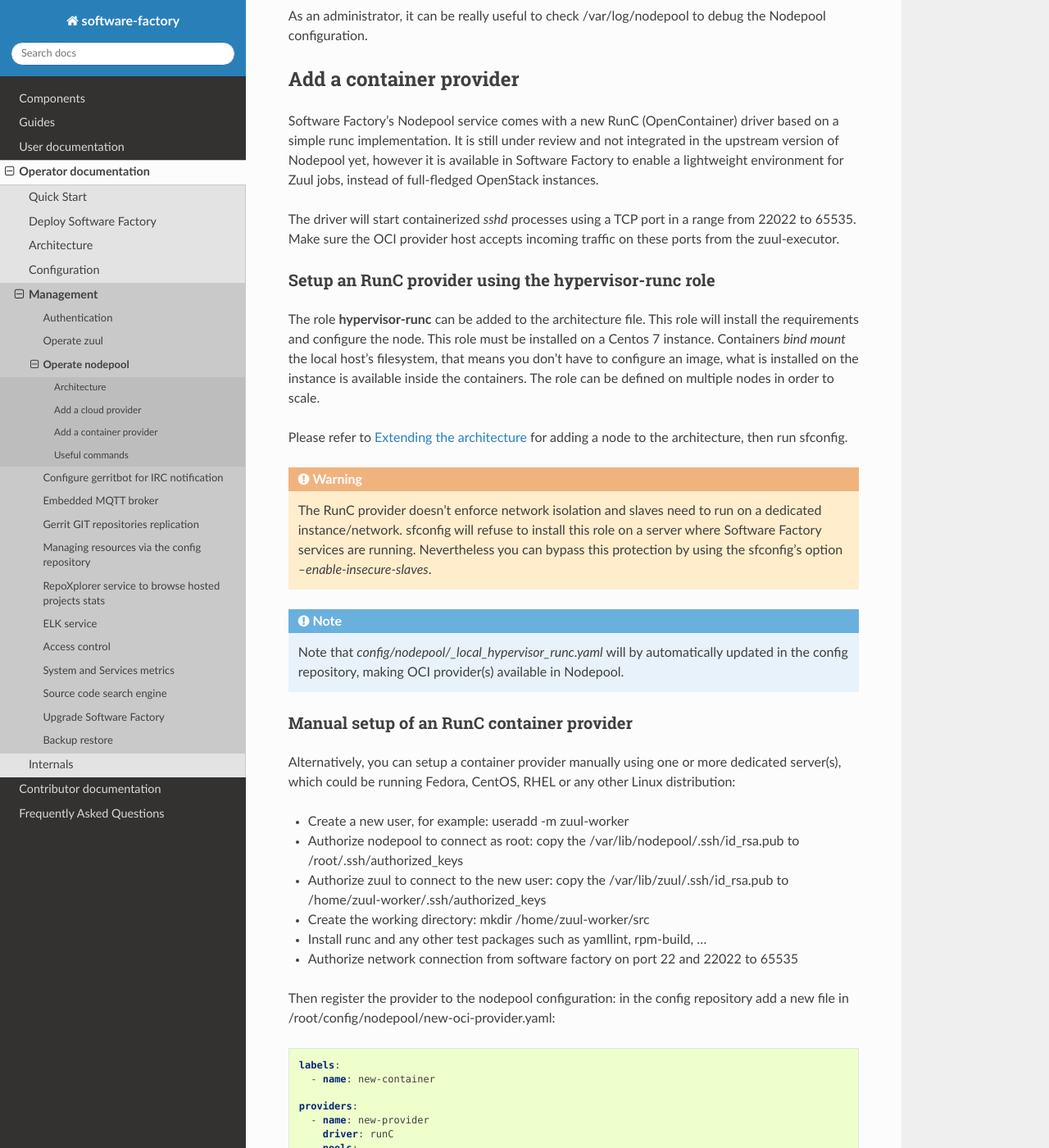
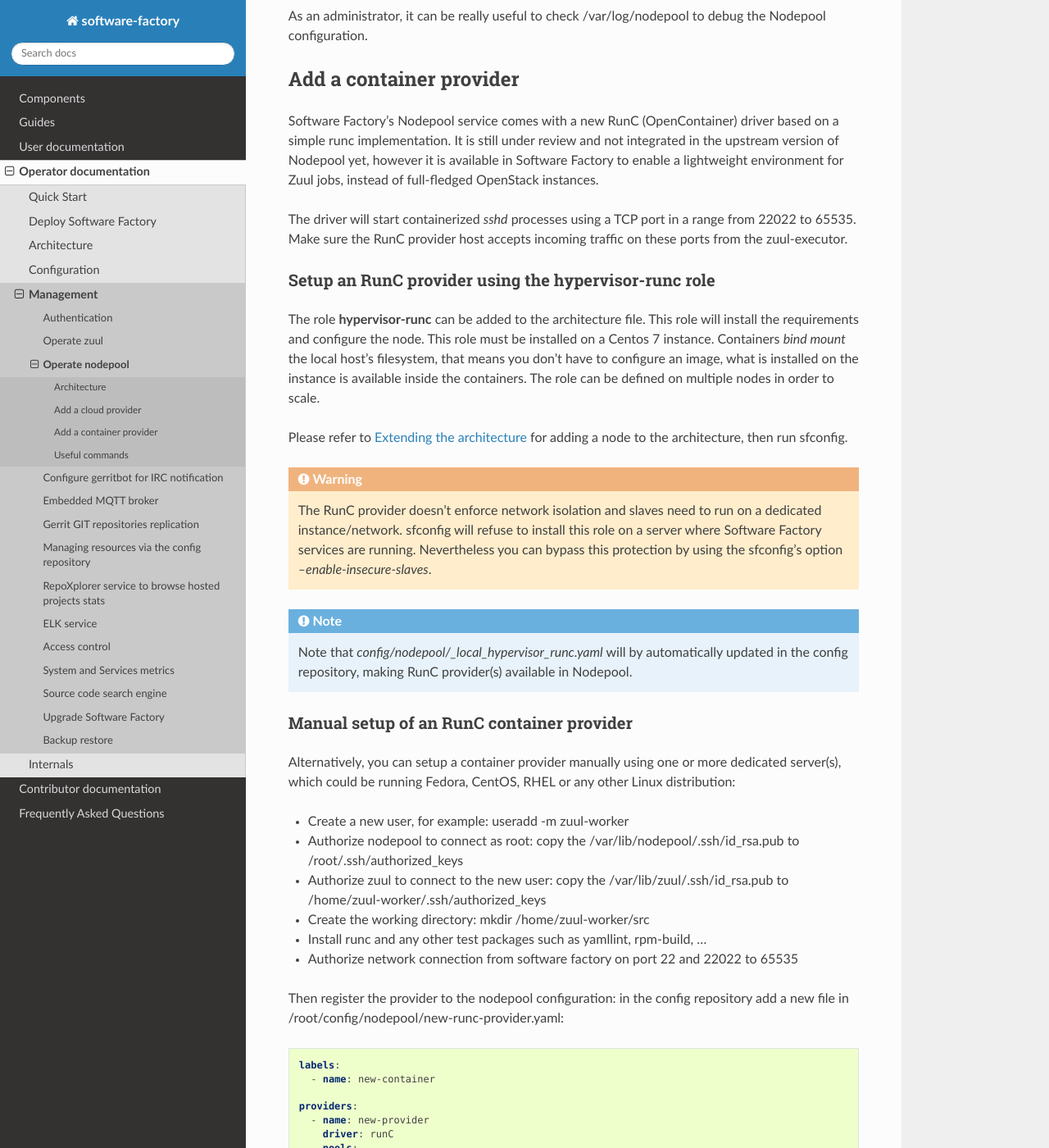
Before and after one commit to softwarefactory-project/sf-docs, a Sphinx documentation site: the page built from docs/operator/nodepool_operator.rst, in a window 1280 px wide and 1400 px high, scrolled down 1983 px. Shown: the whole window at 82% size. Built offline with Sphinx 7.4.7 and the Read the Docs theme 2.0.0, drawn with Linux system fonts in a browser that asks for light colours; some of the changed text lies outside the part shown.

Commit message:
doc: fix remaining references to OCI instead of RunC
Change-Id: Iebf34841811391185264fe357247e277663d18a8

```diff
--- a/docs/contributor/how_to_setup_sf_sandbox.rst
+++ b/docs/contributor/how_to_setup_sf_sandbox.rst
@@ -81,7 +81,7 @@
 Install Software Factory
 ........................
 
-The next step is to install Software Factory. We will add *hypervisor-oci* to
+The next step is to install Software Factory. We will add *hypervisor-runc* to
 the architecture file to enable containers in check and gating jobs:
 
 Ensure the system is up to date before installing Software Factory:
@@ -97,7 +97,7 @@
   yum install -y https://softwarefactory-project.io/repos/sf-release-3.1.rpm
   yum update -y
   yum install -y sf-config
-  echo '      - hypervisor-oci' >> /etc/software-factory/arch.yaml
+  echo '      - hypervisor-runc' >> /etc/software-factory/arch.yaml
   sfconfig --enable-insecure-slaves
 
 Validate https access
--- a/docs/operator/nodepool_operator.rst
+++ b/docs/operator/nodepool_operator.rst
@@ -116,7 +116,7 @@
 instead of full-fledged OpenStack instances.
 
 The driver will start containerized *sshd* processes using a TCP port in a
-range from 22022 to 65535. Make sure the OCI provider host accepts incoming
+range from 22022 to 65535. Make sure the RunC provider host accepts incoming
 traffic on these ports from the zuul-executor.
 
 
@@ -144,7 +144,7 @@
 .. note::
 
   Note that *config/nodepool/_local_hypervisor_runc.yaml* will by automatically
-  updated in the config repository, making OCI provider(s) available in
+  updated in the config repository, making RunC provider(s) available in
   Nodepool.
 
 
@@ -168,7 +168,7 @@
   22022 to 65535
 
 Then register the provider to the nodepool configuration: in the config
-repository add a new file in /root/config/nodepool/new-oci-provider.yaml:
+repository add a new file in /root/config/nodepool/new-runc-provider.yaml:
 
 .. code-block:: yaml
 
@@ -236,7 +236,7 @@
 
 .. code-block:: bash
 
-  runc run --bundle /var/lib/nodepool/oci/$nodepool-node-server-id debug-run
+  runc run --bundle /var/lib/nodepool/runc/$nodepool-node-server-id debug-run
 
 * Execute command directly:
 
@@ -245,7 +245,7 @@
   runc list
   runc exec $container-id bash
 
-* Verify the runtime OCI specification config.json file located in the bundle
+* Verify the runtime RunC specification config.json file located in the bundle
   directory
 * Check that zuul can connect to the server on ports higher than 22022
 
--- a/docs/operator/quickstart.rst
+++ b/docs/operator/quickstart.rst
@@ -34,7 +34,7 @@
    properly.
 
 
-.. _oci-quickstart:
+.. _runc-quickstart:
 
 RunC provider quickstart
 ------------------------
@@ -60,7 +60,7 @@
 
 Sfconfig will automatically update the config repository and create some ready
 to use slaves so that you can run zuul tests without an OpenStack account.
-Running "nodepool list" will show 2 centos-oci slaves.
+Running "nodepool list" will show 2 *runc-centos* slaves.
 
 
 .. _tpci-quickstart:
--- a/docs/user/metrics.rst
+++ b/docs/user/metrics.rst
@@ -9,7 +9,7 @@
 When metrics are activated on Software Factory, some defaults dashboards are
 created:
 
-* system: a dynamic dashboard with all servers used in the deployment (except oci-hypervisor role)
+* system: a dynamic dashboard with all servers used in the deployment (except hypervisor-runc role)
 * zuul: a status dashboard
 * nodepool: a status dashboard and a dashboard per provider
 
```
Also changed, not shown: docs/operator/zuul_operator.rst (+4 -4 lines).
